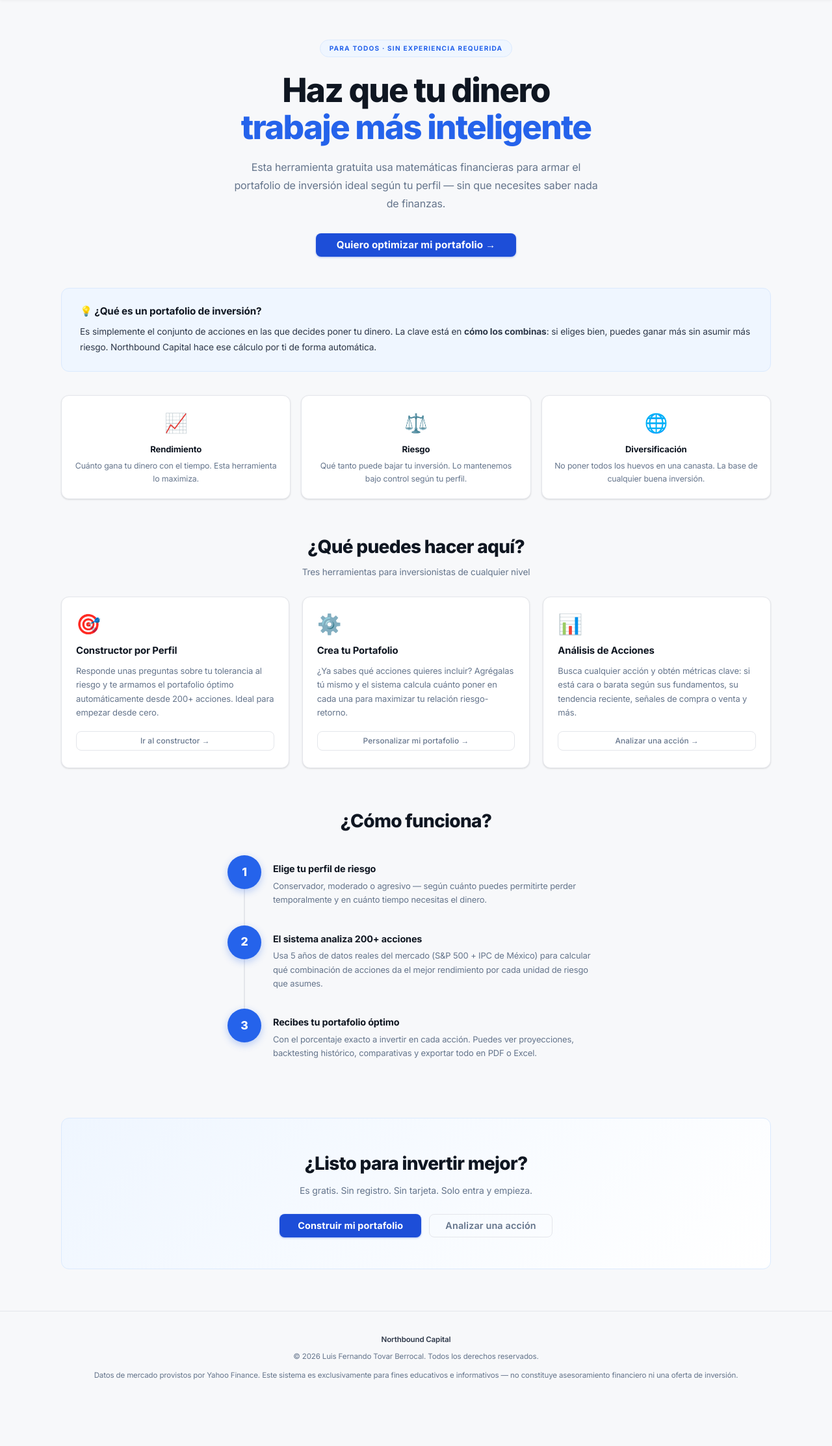
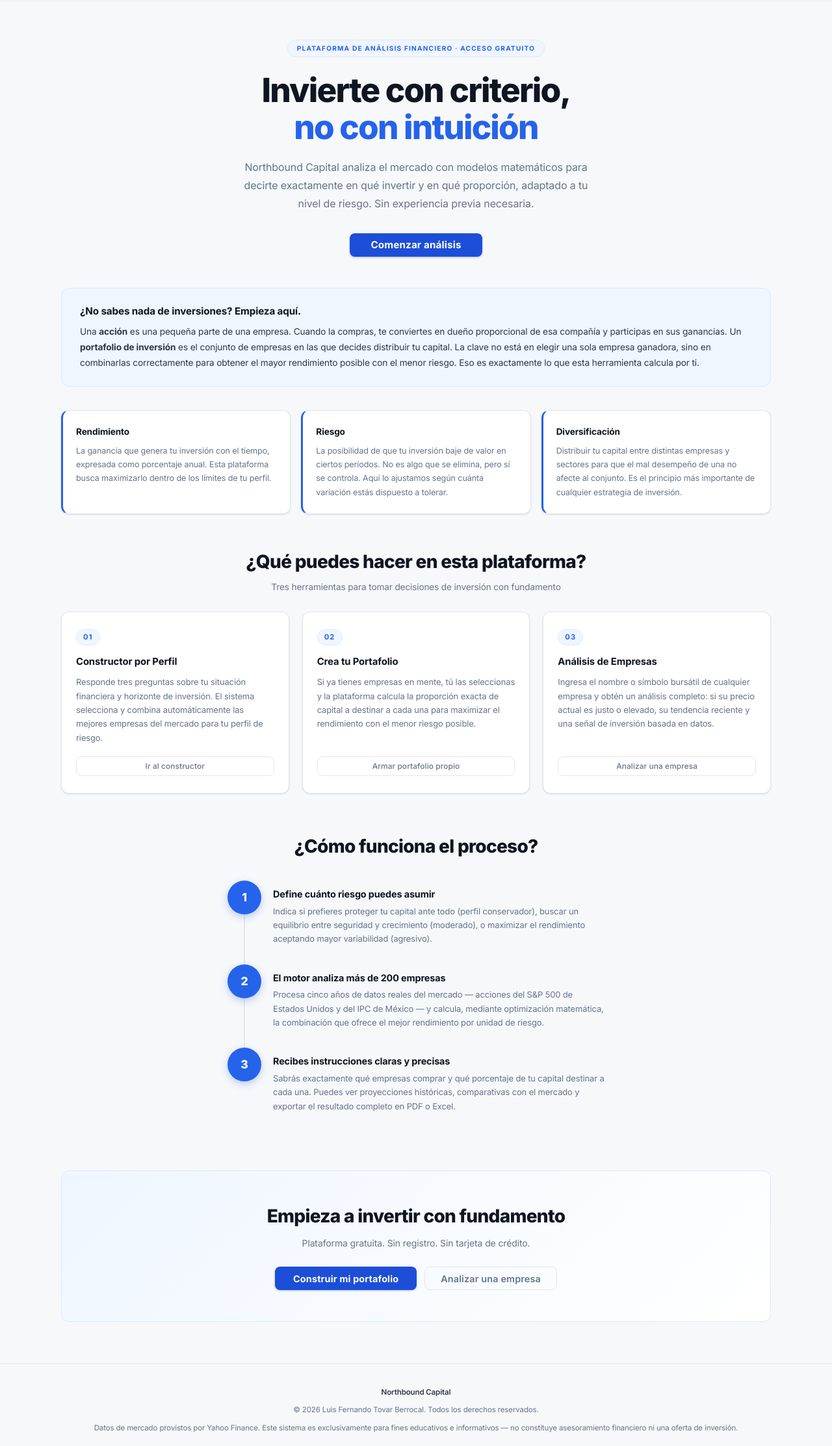
Before and after one commit to fernandotvr1900-ctrl/northbound-capital, a Flask app: page / in a window 1280 px wide. Shown: the part 57-2282 px from the top of the page at 65% size. Before the commit the page ends 2180 px from the top, so only its background shows below. Run offline with Flask 3, Linux system fonts and the light colour scheme; some libraries are stand-ins or nearby versions.

Commit message:
Rewrite intro page: remove emojis, clearer language, professional tone
Explains what a stock and portfolio are from scratch, removes all emojis, uses left-bordered term cards, numbered tool labels (01/02/03), and professional copy that guides users with zero investment knowledge.

Co-Authored-By: Claude Sonnet 4.6 <noreply@anthropic.com>

```diff
--- a/templates/index.html
+++ b/templates/index.html
@@ -1009,10 +1009,9 @@ body.dark .ci-row{border-color:rgba(255,255,255,.08)}
 .intro-concept p{font-size:.855rem;color:var(--dim);line-height:1.75}
 
 .intro-terms{display:grid;grid-template-columns:repeat(3,1fr);gap:16px;margin:0 0 52px}
-.intro-term{background:var(--card);border:1px solid var(--border);border-radius:var(--radius);padding:20px 16px;text-align:center;box-shadow:var(--shadow-card)}
-.it-icon{font-size:1.8rem;margin-bottom:10px}
-.intro-term h4{font-size:.82rem;font-weight:700;margin-bottom:6px;color:var(--text)}
-.intro-term p{font-size:.77rem;color:var(--muted);line-height:1.6}
+.intro-term{background:var(--card);border:1px solid var(--border);border-left:3px solid var(--blue-600);border-radius:var(--radius);padding:22px 20px;text-align:left;box-shadow:var(--shadow-card)}
+.intro-term h4{font-size:.85rem;font-weight:700;margin-bottom:8px;color:var(--text)}
+.intro-term p{font-size:.79rem;color:var(--muted);line-height:1.68}
 
 .intro-section-title{text-align:center;margin-bottom:28px}
 .intro-section-title h2{font-size:clamp(1.25rem,3vw,1.75rem);font-weight:800;letter-spacing:-.025em;margin-bottom:8px}
@@ -1021,7 +1020,7 @@ body.dark .ci-row{border-color:rgba(255,255,255,.08)}
 .intro-tool-grid{display:grid;grid-template-columns:repeat(3,1fr);gap:20px;margin-bottom:60px}
 .intro-tool-card{background:var(--card);border:1px solid var(--border);border-radius:var(--radius);padding:26px 22px;display:flex;flex-direction:column;gap:10px;box-shadow:var(--shadow-card);transition:box-shadow .2s,border-color .2s,transform .2s}
 .intro-tool-card:hover{box-shadow:var(--shadow-lg);border-color:var(--accent-l);transform:translateY(-3px)}
-.itc-icon{font-size:1.9rem;line-height:1;margin-bottom:4px}
+.itc-label{font-size:.7rem;font-weight:700;letter-spacing:.1em;color:var(--blue-600);background:var(--blue-50);border:1px solid var(--blue-100);padding:3px 10px;border-radius:99px;width:fit-content;margin-bottom:4px}
 .intro-tool-card h3{font-size:.93rem;font-weight:700;color:var(--text)}
 .intro-tool-card p{font-size:.81rem;color:var(--muted);line-height:1.65;flex:1}
 
@@ -1080,86 +1079,83 @@ body.dark .ci-row{border-color:rgba(255,255,255,.08)}
 
   <!-- Hero -->
   <div class="intro-hero">
-    <div class="eyebrow">Para todos · Sin experiencia requerida</div>
-    <h1>Haz que tu dinero<br/><em>trabaje más inteligente</em></h1>
-    <p class="hero-sub">Esta herramienta gratuita usa matemáticas financieras para armar el portafolio de inversión ideal según tu perfil — sin que necesites saber nada de finanzas.</p>
-    <button onclick="switchPage('builder')" class="btn btn-primary" style="padding:14px 32px;font-size:.95rem;font-weight:700">Quiero optimizar mi portafolio →</button>
+    <div class="eyebrow">Plataforma de análisis financiero · Acceso gratuito</div>
+    <h1>Invierte con criterio,<br/><em>no con intuición</em></h1>
+    <p class="hero-sub">Northbound Capital analiza el mercado con modelos matemáticos para decirte exactamente en qué invertir y en qué proporción, adaptado a tu nivel de riesgo. Sin experiencia previa necesaria.</p>
+    <button onclick="switchPage('builder')" class="btn btn-primary" style="padding:14px 32px;font-size:.95rem;font-weight:700">Comenzar análisis</button>
   </div>
 
-  <!-- ¿Qué es un portafolio? -->
+  <!-- ¿Qué es una acción y un portafolio? -->
   <div class="intro-concept">
-    <h2>💡 ¿Qué es un portafolio de inversión?</h2>
-    <p>Es simplemente el conjunto de acciones en las que decides poner tu dinero. La clave está en <strong>cómo los combinas</strong>: si eliges bien, puedes ganar más sin asumir más riesgo. Northbound Capital hace ese cálculo por ti de forma automática.</p>
+    <h2>¿No sabes nada de inversiones? Empieza aquí.</h2>
+    <p>Una <strong>acción</strong> es una pequeña parte de una empresa. Cuando la compras, te conviertes en dueño proporcional de esa compañía y participas en sus ganancias. Un <strong>portafolio de inversión</strong> es el conjunto de empresas en las que decides distribuir tu capital. La clave no está en elegir una sola empresa ganadora, sino en combinarlas correctamente para obtener el mayor rendimiento posible con el menor riesgo. Eso es exactamente lo que esta herramienta calcula por ti.</p>
   </div>
 
   <!-- 3 conceptos clave -->
   <div class="intro-terms">
     <div class="intro-term">
-      <div class="it-icon">📈</div>
       <h4>Rendimiento</h4>
-      <p>Cuánto gana tu dinero con el tiempo. Esta herramienta lo maximiza.</p>
+      <p>La ganancia que genera tu inversión con el tiempo, expresada como porcentaje anual. Esta plataforma busca maximizarlo dentro de los límites de tu perfil.</p>
     </div>
     <div class="intro-term">
-      <div class="it-icon">⚖️</div>
       <h4>Riesgo</h4>
-      <p>Qué tanto puede bajar tu inversión. Lo mantenemos bajo control según tu perfil.</p>
+      <p>La posibilidad de que tu inversión baje de valor en ciertos períodos. No es algo que se elimina, pero sí se controla. Aquí lo ajustamos según cuánta variación estás dispuesto a tolerar.</p>
     </div>
     <div class="intro-term">
-      <div class="it-icon">🌐</div>
       <h4>Diversificación</h4>
-      <p>No poner todos los huevos en una canasta. La base de cualquier buena inversión.</p>
+      <p>Distribuir tu capital entre distintas empresas y sectores para que el mal desempeño de una no afecte al conjunto. Es el principio más importante de cualquier estrategia de inversión.</p>
     </div>
   </div>
 
   <!-- 3 herramientas -->
   <div class="intro-section-title">
-    <h2>¿Qué puedes hacer aquí?</h2>
-    <p>Tres herramientas para inversionistas de cualquier nivel</p>
+    <h2>¿Qué puedes hacer en esta plataforma?</h2>
+    <p>Tres herramientas para tomar decisiones de inversión con fundamento</p>
   </div>
   <div class="intro-tool-grid">
     <div class="intro-tool-card">
-      <div class="itc-icon">🎯</div>
+      <div class="itc-label">01</div>
       <h3>Constructor por Perfil</h3>
-      <p>Responde unas preguntas sobre tu tolerancia al riesgo y te armamos el portafolio óptimo automáticamente desde 200+ acciones. Ideal para empezar desde cero.</p>
-      <button onclick="switchPage('builder')" class="btn btn-ghost btn-sm" style="margin-top:8px">Ir al constructor →</button>
+      <p>Responde tres preguntas sobre tu situación financiera y horizonte de inversión. El sistema selecciona y combina automáticamente las mejores empresas del mercado para tu perfil de riesgo.</p>
+      <button onclick="switchPage('builder')" class="btn btn-ghost btn-sm" style="margin-top:8px">Ir al constructor</button>
     </div>
     <div class="intro-tool-card">
-      <div class="itc-icon">⚙️</div>
+      <div class="itc-label">02</div>
       <h3>Crea tu Portafolio</h3>
-      <p>¿Ya sabes qué acciones quieres incluir? Agrégalas tú mismo y el sistema calcula cuánto poner en cada una para maximizar tu relación riesgo-retorno.</p>
-      <button onclick="switchPage('custom')" class="btn btn-ghost btn-sm" style="margin-top:8px">Personalizar mi portafolio →</button>
+      <p>Si ya tienes empresas en mente, tú las seleccionas y la plataforma calcula la proporción exacta de capital a destinar a cada una para maximizar el rendimiento con el menor riesgo posible.</p>
+      <button onclick="switchPage('custom')" class="btn btn-ghost btn-sm" style="margin-top:8px">Armar portafolio propio</button>
     </div>
     <div class="intro-tool-card">
-      <div class="itc-icon">📊</div>
-      <h3>Análisis de Acciones</h3>
-      <p>Busca cualquier acción y obtén métricas clave: si está cara o barata según sus fundamentos, su tendencia reciente, señales de compra o venta y más.</p>
-      <button onclick="switchPage('analyzer')" class="btn btn-ghost btn-sm" style="margin-top:8px">Analizar una acción →</button>
+      <div class="itc-label">03</div>
+      <h3>Análisis de Empresas</h3>
+      <p>Ingresa el nombre o símbolo bursátil de cualquier empresa y obtén un análisis completo: si su precio actual es justo o elevado, su tendencia reciente y una señal de inversión basada en datos.</p>
+      <button onclick="switchPage('analyzer')" class="btn btn-ghost btn-sm" style="margin-top:8px">Analizar una empresa</button>
     </div>
   </div>
 
   <!-- Cómo funciona -->
   <div class="intro-how">
-    <h2>¿Cómo funciona?</h2>
+    <h2>¿Cómo funciona el proceso?</h2>
     <div class="intro-steps">
       <div class="intro-step">
         <div class="is-num">1</div>
         <div class="intro-step-text">
-          <h4>Elige tu perfil de riesgo</h4>
-          <p>Conservador, moderado o agresivo — según cuánto puedes permitirte perder temporalmente y en cuánto tiempo necesitas el dinero.</p>
+          <h4>Define cuánto riesgo puedes asumir</h4>
+          <p>Indica si prefieres proteger tu capital ante todo (perfil conservador), buscar un equilibrio entre seguridad y crecimiento (moderado), o maximizar el rendimiento aceptando mayor variabilidad (agresivo).</p>
         </div>
       </div>
       <div class="intro-step">
         <div class="is-num">2</div>
         <div class="intro-step-text">
-          <h4>El sistema analiza 200+ acciones</h4>
-          <p>Usa 5 años de datos reales del mercado (S&amp;P 500 + IPC de México) para calcular qué combinación de acciones da el mejor rendimiento por cada unidad de riesgo que asumes.</p>
+          <h4>El motor analiza más de 200 empresas</h4>
+          <p>Procesa cinco años de datos reales del mercado — acciones del S&amp;P 500 de Estados Unidos y del IPC de México — y calcula, mediante optimización matemática, la combinación que ofrece el mejor rendimiento por unidad de riesgo.</p>
         </div>
       </div>
       <div class="intro-step">
         <div class="is-num">3</div>
         <div class="intro-step-text">
-          <h4>Recibes tu portafolio óptimo</h4>
-          <p>Con el porcentaje exacto a invertir en cada acción. Puedes ver proyecciones, backtesting histórico, comparativas y exportar todo en PDF o Excel.</p>
+          <h4>Recibes instrucciones claras y precisas</h4>
+          <p>Sabrás exactamente qué empresas comprar y qué porcentaje de tu capital destinar a cada una. Puedes ver proyecciones históricas, comparativas con el mercado y exportar el resultado completo en PDF o Excel.</p>
         </div>
       </div>
     </div>
@@ -1167,11 +1163,11 @@ body.dark .ci-row{border-color:rgba(255,255,255,.08)}
 
   <!-- CTA final -->
   <div class="intro-cta">
-    <h2>¿Listo para invertir mejor?</h2>
-    <p>Es gratis. Sin registro. Sin tarjeta. Solo entra y empieza.</p>
+    <h2>Empieza a invertir con fundamento</h2>
+    <p>Plataforma gratuita. Sin registro. Sin tarjeta de crédito.</p>
     <div class="intro-cta-btns">
       <button onclick="switchPage('builder')" class="btn btn-primary" style="padding:12px 28px;font-size:.9rem;font-weight:700">Construir mi portafolio</button>
-      <button onclick="switchPage('analyzer')" class="btn btn-ghost" style="padding:12px 24px;font-size:.9rem">Analizar una acción</button>
+      <button onclick="switchPage('analyzer')" class="btn btn-ghost" style="padding:12px 24px;font-size:.9rem">Analizar una empresa</button>
     </div>
   </div>
 
```
